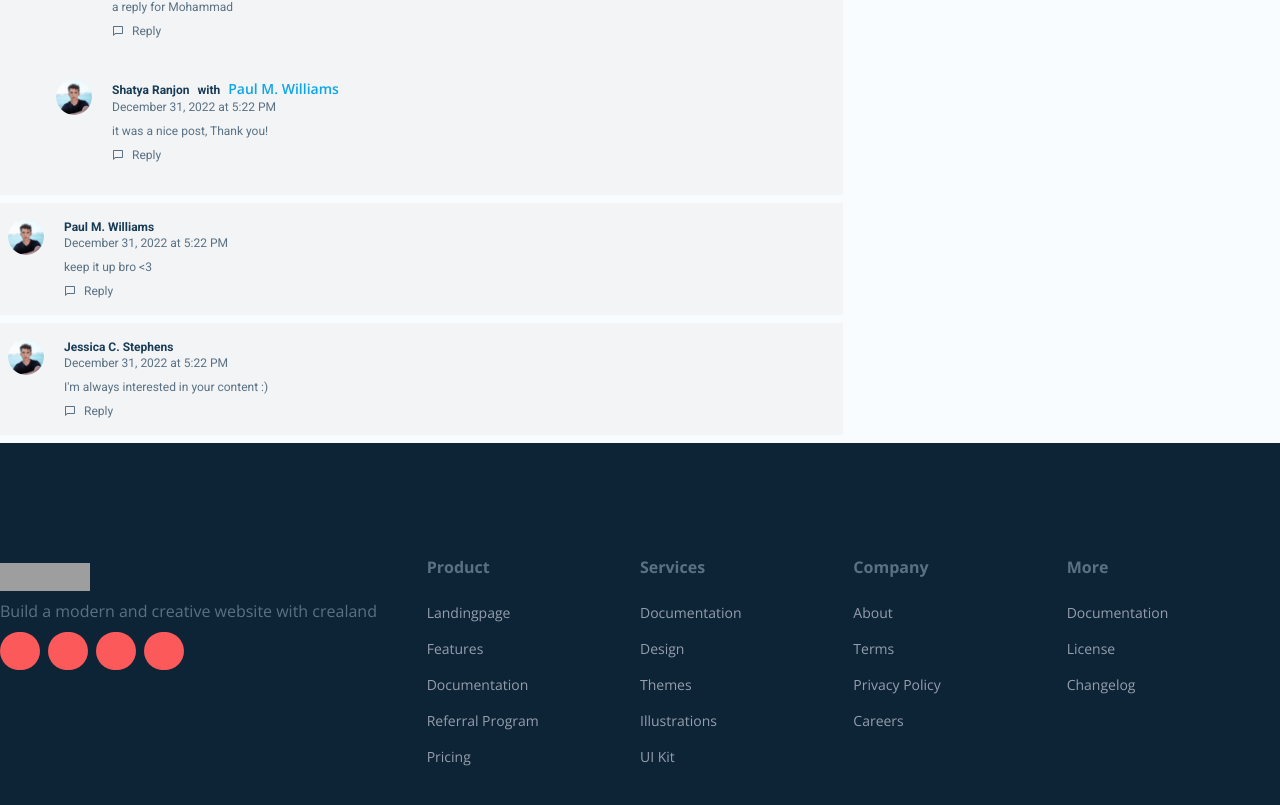
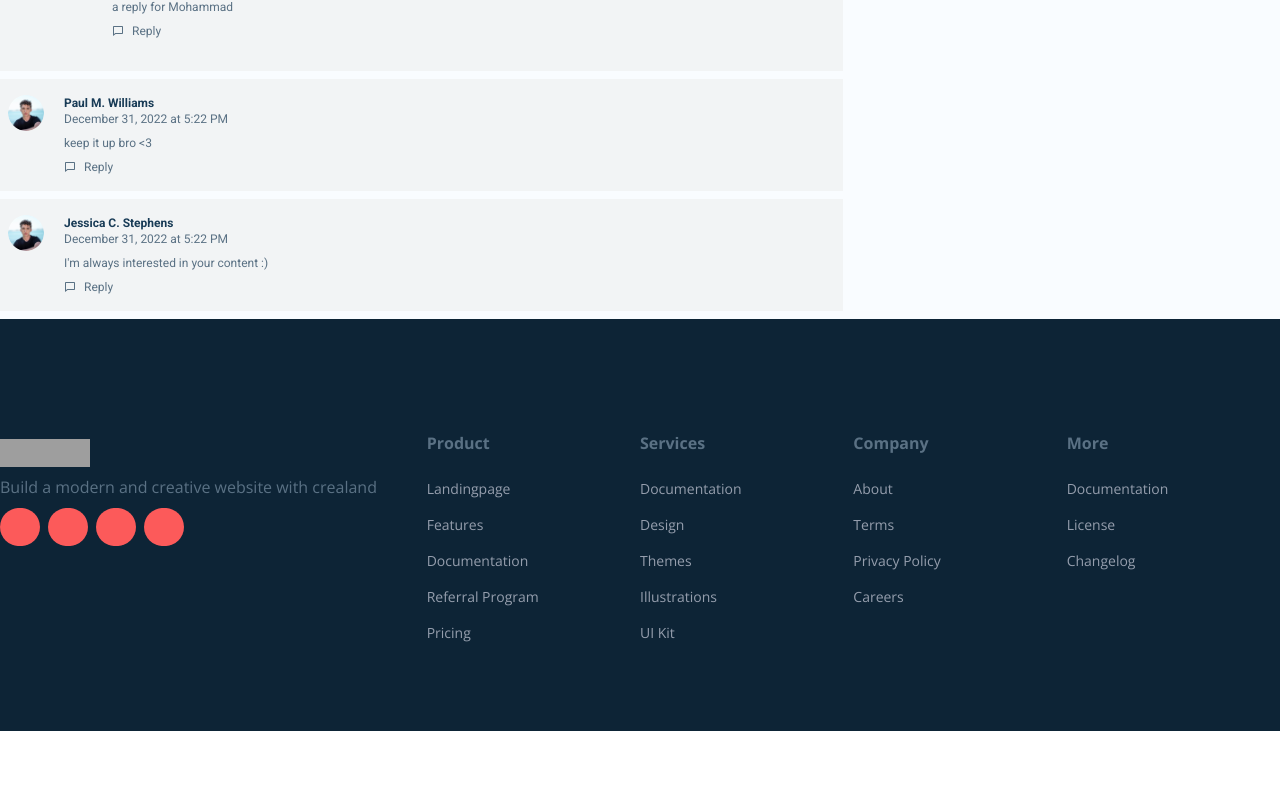
Before and after one commit to satya-ranjon/blog_application, a React (Vite) app: page /article-details/1 in a window 1280 px wide. Shown: the part 1516-2321 px from the top of the page. After the commit the page ends 2247 px from the top, so only its background shows below. Built offline with nearby package versions, Linux system fonts and the light colour scheme; grey boxes are pictures that could not be loaded.

Commit message:
complite reply two lavel

```diff
--- a/src/components/comment/SingleComment.jsx
+++ b/src/components/comment/SingleComment.jsx
@@ -13,6 +13,7 @@ const SingleComment = ({
   submitCommentHandler,
   affectedComment,
   setAffectedComment,
+  parentID = null,
 }) => {
   const { userID } = useUser();
 
@@ -62,6 +63,7 @@ const SingleComment = ({
           <span className="block  ">{formatDate(createdAt)}</span>
           <p className="py-2">{desc}</p>
           <ul className=" flex gap-4 items-center justify-start">
+            {!isUserComment && (
               <li
                 className=" flex gap-2 items-center justify-center cursor-pointer"
                 onClick={() =>
@@ -69,6 +71,7 @@ const SingleComment = ({
                 }>
                 <BiComment /> <span>Reply</span>
               </li>
+            )}
             {isUserComment && (
               <>
                 <li className=" flex gap-2 items-center justify-center cursor-pointer">
@@ -85,7 +88,7 @@ const SingleComment = ({
       {isReply && (
         <CommentSent
           submitCommentHandler={submitCommentHandler}
-          parent={commentID}
+          parent={parentID || commentID}
           replyOnUser={{ _id: commentUserID, name: commentUserName }}
         />
       )}
@@ -100,6 +103,7 @@ const SingleComment = ({
               submitCommentHandler={submitCommentHandler}
               affectedComment={affectedComment}
               setAffectedComment={setAffectedComment}
+              parentID={commentReply.parent}
             />
           );
         })}
--- a/src/data/comment.js
+++ b/src/data/comment.js
@@ -48,18 +48,6 @@ export const getCommentsData = async () => {
       replyOnUser: null,
       createdAt: "2022-12-31T17:22:05.092+0000",
     },
-    {
-      _id: "14",
-      user: {
-        _id: "d",
-        name: "Shatya Ranjon",
-      },
-      desc: "it was a nice post, Thank you!",
-      post: "1",
-      parent: "10",
-      replyOnUser: { _id: "b", name: "Paul M. Williams" },
-      createdAt: "2022-12-31T17:22:05.092+0000",
-    },
   ];
 };
 
--- a/src/hooks/useUser.js
+++ b/src/hooks/useUser.js
@@ -1,5 +1,5 @@
 const useUser = () => {
-  return { name: "Satya Ranjon", userID: "asdf5451" };
+  return { name: "Satya Ranjon", userID: "a5a45s" };
 };
 
 export default useUser;
```
Lines whose indentation alone changed are shown as unchanged.
